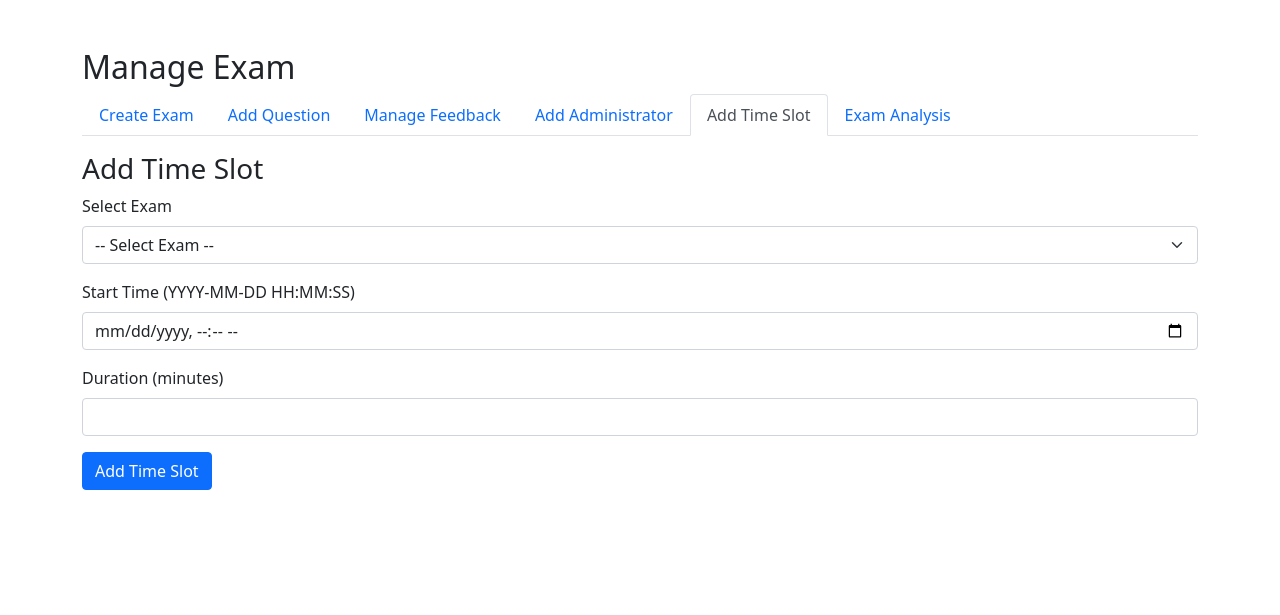
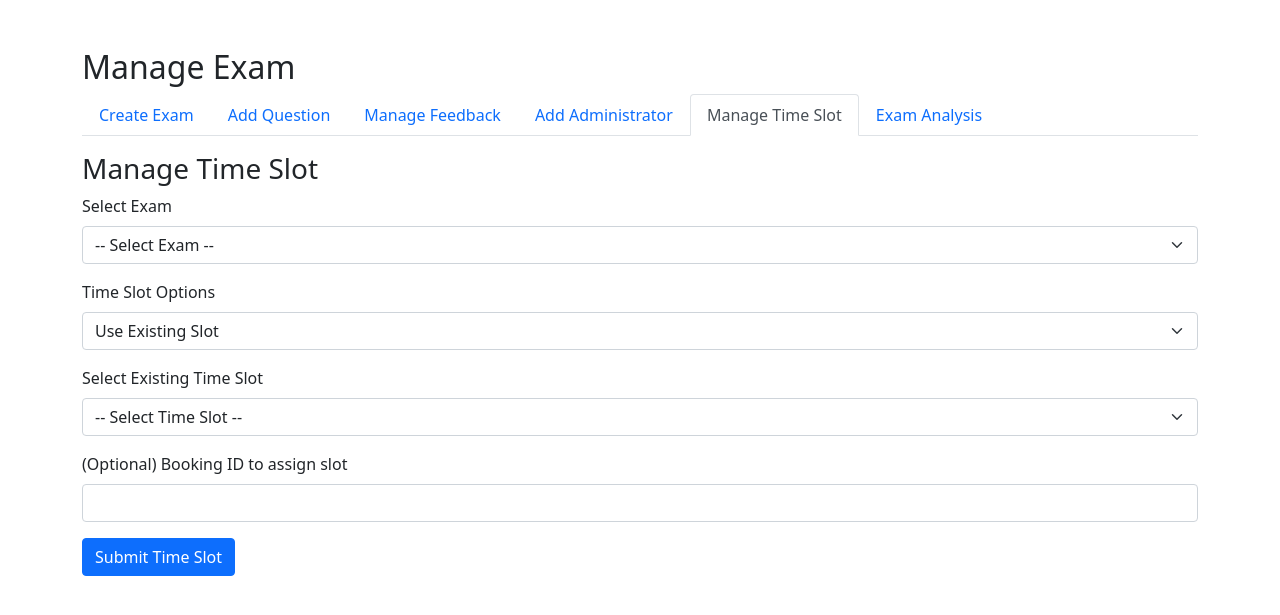
Before and after one commit to aryanthepain/DBMS_lab, a PHP site: page /pages/manage_exam.php in a window 1280 px wide, after a click on "Manage Time Slot". Shown: the part 56-671 px from the top of the page. Run offline with PHP 8.4, Linux system fonts and the light colour scheme; the visitor is signed in with stand-in values (Sample User, id 1); tables that the repository leaves empty hold one stand-in row (values such as "Sample post").

Commit message:
exam portal refined

```diff
--- a/pages/exam_portal.php
+++ b/pages/exam_portal.php
@@ -57,7 +57,6 @@ $bookings = $stmt->fetchAll(PDO::FETCH_ASSOC);
                 <label for="booking_ID" class="form-label">Select Exam to Start</label>
                 <select name="booking_ID" id="booking_ID" class="form-select">
                     <?php foreach ($bookings as $booking):
-                        // Format start time nicely.
                         $startDateTime = (new DateTime($booking['start_time']))->format("Y-m-d H:i:s");
                     ?>
                         <option value="<?php echo htmlspecialchars($booking['booking_ID']); ?>"
@@ -75,7 +74,6 @@ $bookings = $stmt->fetchAll(PDO::FETCH_ASSOC);
             </div>
             <!-- Start Exam Form -->
             <form id="startExamForm" action="process_exam_start.php" method="post" enctype="multipart/form-data">
-                <!-- Hidden fields for selected booking and exam ID -->
                 <input type="hidden" name="booking_ID" id="selected_booking_ID">
                 <input type="hidden" name="exam_ID" id="selected_exam_ID">
                 <button type="submit" id="startExamBtn" class="btn btn-success btn-lg">Start Exam</button>
@@ -83,7 +81,6 @@ $bookings = $stmt->fetchAll(PDO::FETCH_ASSOC);
         <?php endif; ?>
     </div>
     <script>
-        // When the exam is started, set the selected booking and exam id in hidden inputs.
         document.getElementById('startExamForm').addEventListener('submit', function(e) {
             const bookingSelect = document.getElementById('booking_ID');
             const selectedOption = bookingSelect.options[bookingSelect.selectedIndex];
--- a/pages/manage_exam.php
+++ b/pages/manage_exam.php
@@ -1,13 +1,14 @@
 <?php
+// File: pages/manage_exam.php
 session_start();
 if (!isset($_SESSION['admin'])) {
     header("Location: admin_login.php");
     exit();
 }
-require_once '../include/dbh.inc.php'; // Assumes $pdo is a valid PDO connection.
+require_once '../include/dbh.inc.php';
 $admin_id = $_SESSION['eid'];
 
-// Initialize message variables.
+// Initialize messages.
 $createExamMsg  = "";
 $addQuestionMsg = "";
 $feedbackMsg    = "";
@@ -15,19 +16,16 @@ $addAdminMsg    = "";
 $timeslotMsg    = "";
 $analysisResult = [];
 
-// -------------------------
-// Process Form Submissions
-// -------------------------
+// Process Form Submissions.
 if (isset($_POST['action'])) {
     $action = $_POST['action'];
-    // (A) Create Exam
+    // (A) Create Exam.
     if ($action === 'create_exam') {
         $exam_name = $_POST['exam_name'];
-        $fees      = $_POST['fees'];
+        $fees = $_POST['fees'];
         $stmt = $pdo->prepare("INSERT INTO exam (name, fees) VALUES (?, ?)");
         if ($stmt->execute([$exam_name, $fees])) {
             $new_exam_id = $pdo->lastInsertId();
-            // Assign current admin to the newly created exam.
             $stmt = $pdo->prepare("INSERT INTO administered_by (EID, Exam_ID) VALUES (?, ?)");
             if ($stmt->execute([$admin_id, $new_exam_id])) {
                 $createExamMsg = "Exam created and assigned successfully!";
@@ -38,22 +36,19 @@ if (isset($_POST['action'])) {
             $createExamMsg = "Exam creation failed.";
         }
     }
-    // (B) Add Question
+    // (B) Add Question.
     elseif ($action === 'add_question') {
-        $exam_id       = $_POST['exam_id'];
+        $exam_id = $_POST['exam_id'];
         $question_text = $_POST['question_text'];
-        $difficulty    = $_POST['difficulty'];
-        $option1       = $_POST['option1'];
-        $option2       = $_POST['option2'];
-        $option3       = $_POST['option3'];
-        $option4       = $_POST['option4'];
+        $difficulty = $_POST['difficulty'];
+        $option1 = $_POST['option1'];
+        $option2 = $_POST['option2'];
+        $option3 = $_POST['option3'];
+        $option4 = $_POST['option4'];
         $correct_option = $_POST['correct_option'];
-
-        // Insert the new question.
         $stmt = $pdo->prepare("INSERT INTO questions (question, difficulty, option1, option2, option3, option4, correct_option) VALUES (?, ?, ?, ?, ?, ?, ?)");
         if ($stmt->execute([$question_text, $difficulty, $option1, $option2, $option3, $option4, $correct_option])) {
             $new_qid = $pdo->lastInsertId();
-            // Link the question to the exam.
             $stmt = $pdo->prepare("INSERT INTO in_exam (QID, Exam_ID) VALUES (?, ?)");
             if ($stmt->execute([$new_qid, $exam_id])) {
                 $addQuestionMsg = "Question added successfully!";
@@ -64,13 +59,12 @@ if (isset($_POST['action'])) {
             $addQuestionMsg = "Failed to add question.";
         }
     }
-    // (C) Submit Feedback
+    // (C) Submit Feedback.
     elseif ($action === 'submit_feedback') {
-        $booking_id      = $_POST['booking_id']; // The booking ID for the selected student/exam.
-        $feedbackEntries = $_POST['feedback'];    // Associative array: feedback[QID] => text.
+        $booking_id = $_POST['booking_id'];
+        $feedbackEntries = $_POST['feedback'];
         foreach ($feedbackEntries as $qid => $feedback_text) {
             if (trim($feedback_text) !== "") {
-                // Check if feedback already exists.
                 $stmt = $pdo->prepare("SELECT COUNT(*) FROM feedback WHERE booking_ID = ? AND QID = ?");
                 $stmt->execute([$booking_id, $qid]);
                 if ($stmt->fetchColumn() == 0) {
@@ -81,20 +75,17 @@ if (isset($_POST['action'])) {
         }
         $feedbackMsg = "Feedback submitted successfully!";
     }
-    // (D) Add Administrator
+    // (D) Add Administrator.
     elseif ($action === 'add_admin') {
-        $exam_id            = $_POST['exam_id'];
-        $new_admin_eid      = $_POST['new_admin_eid'];
-        $new_admin_name     = $_POST['new_admin_name'];
-        $new_admin_phone    = $_POST['new_admin_phone'];
+        $exam_id = $_POST['exam_id'];
+        $new_admin_eid = $_POST['new_admin_eid'];
+        $new_admin_name = $_POST['new_admin_name'];
+        $new_admin_phone = $_POST['new_admin_phone'];
         $new_admin_password = $_POST['new_admin_password'];
-
-        // Check if the administrator already exists.
         $stmt = $pdo->prepare("SELECT COUNT(*) FROM examiners WHERE EID = ?");
         $stmt->execute([$new_admin_eid]);
         if ($stmt->fetchColumn() == 0) {
             if ($new_admin_name && $new_admin_phone && $new_admin_password) {
-                // Insert new administrator.
                 $stmt = $pdo->prepare("INSERT INTO examiners (EID, name, Phone_no) VALUES (?, ?, ?)");
                 $stmt->execute([$new_admin_eid, $new_admin_name, $new_admin_phone]);
                 $stmt = $pdo->prepare("INSERT INTO examiner_password (EID, password) VALUES (?, ?)");
@@ -106,7 +97,6 @@ if (isset($_POST['action'])) {
         } else {
             $addAdminMsg = "Administrator already exists. ";
         }
-        // Assign the administrator to the exam (if not already assigned).
         $stmt = $pdo->prepare("SELECT COUNT(*) FROM administered_by WHERE EID = ? AND Exam_ID = ?");
         $stmt->execute([$new_admin_eid, $exam_id]);
         if ($stmt->fetchColumn() == 0) {
@@ -117,24 +107,38 @@ if (isset($_POST['action'])) {
             $addAdminMsg .= "Administrator is already assigned to this exam.";
         }
     }
-    // (E) Add Time Slot
+    // (E) Add/Choose Time Slot.
     elseif ($action === 'add_timeslot') {
-        $exam_id    = $_POST['exam_id'];
+        $exam_id = $_POST['exam_id'];
+        $timeslot_choice = $_POST['timeslot_choice']; // either 'existing' or 'new'
+        if ($timeslot_choice === 'existing') {
+            $selected_slot_id = $_POST['existing_slot'];
+            $stmt = $pdo->prepare("UPDATE takes_exam SET slot_ID = ? WHERE booking_ID = ?");
+            if ($stmt->execute([$selected_slot_id, $_POST['bookingID']])) {
+                $timeslotMsg = "Time slot updated successfully!";
+            } else {
+                $timeslotMsg = "Failed to update time slot.";
+            }
+        } else { // new slot
             $start_time = $_POST['start_time'];
-        $duration   = $_POST['duration'];
-        // Insert new time slot.
+            $duration = $_POST['duration'];
             $stmt = $pdo->prepare("INSERT INTO slot (start_time, duration) VALUES (?, ?)");
             if ($stmt->execute([$start_time, $duration])) {
                 $slot_id = $pdo->lastInsertId();
-            // Link the time slot to the exam.
                 $stmt = $pdo->prepare("INSERT INTO available_on_slot (slot_ID, Exam_ID) VALUES (?, ?)");
                 if ($stmt->execute([$slot_id, $exam_id])) {
-                $timeslotMsg = "Time slot added successfully!";
+                    // Also update the booking if provided.
+                    if (isset($_POST['bookingID']) && !empty($_POST['bookingID'])) {
+                        $stmt = $pdo->prepare("UPDATE takes_exam SET slot_ID = ? WHERE booking_ID = ?");
+                        $stmt->execute([$slot_id, $_POST['bookingID']]);
+                    }
+                    $timeslotMsg = "New time slot created and assigned successfully!";
                 } else {
-                $timeslotMsg = "Time slot added but failed to link with exam.";
+                    $timeslotMsg = "Time slot created, but failed to link with exam.";
                 }
             } else {
-            $timeslotMsg = "Failed to add time slot.";
+                $timeslotMsg = "Failed to create new time slot.";
+            }
         }
     }
 }
@@ -148,20 +152,18 @@ $stmt = $pdo->prepare("SELECT e.Exam_ID, e.name FROM exam e JOIN administered_by
 $stmt->execute([$admin_id]);
 $exams = $stmt->fetchAll(PDO::FETCH_ASSOC);
 
-// For the Feedback section:
-// If an exam and student are selected via GET parameters.
-$selected_exam_id    = isset($_GET['exam_id']) ? $_GET['exam_id'] : "";
+// For Feedback: Only show students with pending feedback.
+// Query for students who have at least one exam_result with no feedback for a given exam.
+$selected_exam_id = isset($_GET['exam_id']) ? $_GET['exam_id'] : "";
 $selected_student_id = isset($_GET['student_id']) ? $_GET['student_id'] : "";
 $feedback_data = [];
 $booking_id_for_feedback = null;
 if ($selected_exam_id && $selected_student_id) {
-    // Get the booking ID for the selected exam and student.
     $stmt = $pdo->prepare("SELECT booking_ID FROM takes_exam WHERE Exam_ID = ? AND Roll_number = ?");
     $stmt->execute([$selected_exam_id, $selected_student_id]);
     $booking_row = $stmt->fetch(PDO::FETCH_ASSOC);
     if ($booking_row) {
         $booking_id_for_feedback = $booking_row['booking_ID'];
-        // Retrieve exam results that lack feedback.
         $stmt = $pdo->prepare("SELECT er.QID, q.question, er.selected_option, q.correct_option, er.start_time, er.end_time, COALESCE(f.feedback_text, '') AS feedback_text
             FROM exam_results er
             JOIN questions q ON er.QID = q.QID
@@ -172,21 +174,26 @@ if ($selected_exam_id && $selected_student_id) {
     }
 }
 
-// For Feedback: get the list of students who have taken a selected exam.
+// For Feedback: get the list of students (only those with pending feedback) for a selected exam.
 $students_in_exam = [];
 if ($selected_exam_id) {
-    $stmt = $pdo->prepare("SELECT DISTINCT s.Roll_number, s.name
+    // Only include students who have a booking with pending feedback.
+    $stmt = $pdo->prepare("
+        SELECT DISTINCT s.Roll_number, s.name
         FROM students s
         JOIN takes_exam t ON s.Roll_number = t.Roll_number
-                           WHERE t.Exam_ID = ?");
+        JOIN exam_results er ON t.booking_ID = er.booking_ID
+        LEFT JOIN feedback f ON er.booking_ID = f.booking_ID AND er.QID = f.QID
+        WHERE t.Exam_ID = ? AND (f.feedback_text IS NULL OR f.feedback_text = '')
+    ");
     $stmt->execute([$selected_exam_id]);
     $students_in_exam = $stmt->fetchAll(PDO::FETCH_ASSOC);
 }
 
-// For Exam Analysis (optional): if an exam is selected via GET parameter 'analysis_exam_id'.
+// For Exam Analysis: additional metrics.
 $analysis_exam_id = isset($_GET['analysis_exam_id']) ? $_GET['analysis_exam_id'] : "";
 if ($analysis_exam_id) {
-    // Example analysis: average score and average time per question.
+    // Average score.
     $stmt = $pdo->prepare("SELECT AVG(correct_count) as avg_score FROM (
        SELECT booking_ID, SUM(is_correct) as correct_count FROM exam_results
        WHERE QID IN (SELECT QID FROM in_exam WHERE Exam_ID = ?)
@@ -195,11 +202,32 @@ if ($analysis_exam_id) {
     $stmt->execute([$analysis_exam_id]);
     $avg_score = $stmt->fetchColumn();
 
+    // Average time per question.
     $stmt = $pdo->prepare("SELECT AVG(TIMESTAMPDIFF(SECOND, start_time, end_time)) as avg_time FROM exam_results WHERE QID IN (SELECT QID FROM in_exam WHERE Exam_ID = ?)");
     $stmt->execute([$analysis_exam_id]);
     $avg_time = $stmt->fetchColumn();
 
-    $analysisResult = ['avg_score' => round($avg_score, 2), 'avg_time' => round($avg_time, 2)];
+    // Number of students who took this exam.
+    $stmt = $pdo->prepare("SELECT COUNT(DISTINCT Roll_number) FROM takes_exam WHERE Exam_ID = ? AND end_time IS NOT NULL");
+    $stmt->execute([$analysis_exam_id]);
+    $studentCount = $stmt->fetchColumn();
+
+    // Highest and lowest scores.
+    $stmt = $pdo->prepare("SELECT MAX(correct_count) as highest, MIN(correct_count) as lowest FROM (
+       SELECT booking_ID, SUM(is_correct) as correct_count FROM exam_results
+       WHERE QID IN (SELECT QID FROM in_exam WHERE Exam_ID = ?)
+       GROUP BY booking_ID
+    ) sub");
+    $stmt->execute([$analysis_exam_id]);
+    $scoreData = $stmt->fetch(PDO::FETCH_ASSOC);
+
+    $analysisResult = [
+        'avg_score' => round($avg_score, 2),
+        'avg_time' => round($avg_time, 2),
+        'studentCount' => $studentCount,
+        'highest_score' => $scoreData['highest'] ?? 0,
+        'lowest_score' => $scoreData['lowest'] ?? 0
+    ];
 }
 ?>
 <!DOCTYPE html>
@@ -209,7 +237,6 @@ if ($analysis_exam_id) {
     <meta charset="UTF-8">
     <title>Manage Exam</title>
     <meta name="viewport" content="width=device-width, initial-scale=1">
-    <!-- Bootstrap CSS v5 -->
     <link href="https://cdn.jsdelivr.net/npm/bootstrap@5.0.2/dist/css/bootstrap.min.css" rel="stylesheet">
 </head>
 
@@ -217,7 +244,7 @@ if ($analysis_exam_id) {
     <?php include 'navbar.php'; ?>
     <div class="container mt-5">
         <h2>Manage Exam</h2>
-        <!-- Bootstrap Tabs for different functionalities -->
+        <!-- Bootstrap Tabs -->
         <ul class="nav nav-tabs" id="manageExamTab" role="tablist">
             <li class="nav-item" role="presentation">
                 <button class="nav-link" id="create-exam-tab" data-bs-toggle="tab" data-bs-target="#create-exam" type="button" role="tab" aria-controls="create-exam" aria-selected="false">Create Exam</button>
@@ -232,7 +259,7 @@ if ($analysis_exam_id) {
                 <button class="nav-link" id="add-admin-tab" data-bs-toggle="tab" data-bs-target="#add-admin" type="button" role="tab" aria-controls="add-admin" aria-selected="false">Add Administrator</button>
             </li>
             <li class="nav-item" role="presentation">
-                <button class="nav-link" id="add-timeslot-tab" data-bs-toggle="tab" data-bs-target="#add-timeslot" type="button" role="tab" aria-controls="add-timeslot" aria-selected="false">Add Time Slot</button>
+                <button class="nav-link" id="add-timeslot-tab" data-bs-toggle="tab" data-bs-target="#add-timeslot" type="button" role="tab" aria-controls="add-timeslot" aria-selected="false">Manage Time Slot</button>
             </li>
             <li class="nav-item" role="presentation">
                 <button class="nav-link" id="exam-analysis-tab" data-bs-toggle="tab" data-bs-target="#exam-analysis" type="button" role="tab" aria-controls="exam-analysis" aria-selected="false">Exam Analysis</button>
@@ -312,11 +339,11 @@ if ($analysis_exam_id) {
                     </div>
                 </form>
                 <?php if ($selected_exam_id): ?>
-                    <!-- Dropdown for students who have taken this exam -->
+                    <!-- Dropdown for students with pending feedback -->
                     <form method="get" action="manage_exam.php">
                         <input type="hidden" name="exam_id" value="<?php echo $selected_exam_id; ?>">
                         <div class="mb-3">
-                            <label for="student_id" class="form-label">Select Student</label>
+                            <label for="student_id" class="form-label">Select Student (Pending Feedback)</label>
                             <select name="student_id" id="student_id" class="form-select" required onchange="this.form.submit()">
                                 <option value="">-- Select Student --</option>
                                 <?php foreach ($students_in_exam as $student): ?>
@@ -395,9 +422,9 @@ if ($analysis_exam_id) {
                     <button type="submit" class="btn btn-primary">Add Administrator</button>
                 </form>
             </div>
-            <!-- Add Time Slot Tab -->
+            <!-- Add/Manage Time Slot Tab -->
             <div class="tab-pane fade" id="add-timeslot" role="tabpanel" aria-labelledby="add-timeslot-tab">
-                <h3 class="mt-3">Add Time Slot</h3>
+                <h3 class="mt-3">Manage Time Slot</h3>
                 <?php if ($timeslotMsg) echo '<div class="alert alert-success">' . $timeslotMsg . '</div>'; ?>
                 <form method="post" action="manage_exam.php">
                     <input type="hidden" name="action" value="add_timeslot">
@@ -411,15 +438,52 @@ if ($analysis_exam_id) {
                         </select>
                     </div>
                     <div class="mb-3">
-                        <label for="start_time" class="form-label">Start Time (YYYY-MM-DD HH:MM:SS)</label>
-                        <input type="datetime-local" name="start_time" id="start_time" class="form-control" required>
+                        <label class="form-label">Time Slot Options</label>
+                        <select name="timeslot_choice" class="form-select" required onchange="toggleTimeslotFields(this.value)">
+                            <option value="existing">Use Existing Slot</option>
+                            <option value="new">Create New Slot</option>
+                        </select>
                     </div>
+                    <div id="existingSlotDiv" class="mb-3">
+                        <label for="existing_slot" class="form-label">Select Existing Time Slot</label>
+                        <?php
+                        // For demonstration, fetch all time slots (you can filter by exam if desired)
+                        $stmt = $pdo->query("SELECT slot_ID, start_time, duration FROM slot ORDER BY start_time ASC");
+                        $timeSlots = $stmt->fetchAll(PDO::FETCH_ASSOC);
+                        ?>
+                        <select name="existing_slot" id="existing_slot" class="form-select">
+                            <option value="">-- Select Time Slot --</option>
+                            <?php foreach ($timeSlots as $slot): ?>
+                                <option value="<?php echo $slot['slot_ID']; ?>">
+                                    <?php echo "Slot " . $slot['slot_ID'] . " - " . $slot['start_time'] . " (" . $slot['duration'] . " mins)"; ?>
+                                </option>
+                            <?php endforeach; ?>
+                        </select>
+                    </div>
+                    <div id="newSlotDiv" class="mb-3" style="display: none;">
+                        <label for="start_time" class="form-label">New Slot Start Time (YYYY-MM-DD HH:MM:SS)</label>
+                        <input type="datetime-local" name="start_time" id="start_time" class="form-control">
+                        <label for="duration" class="form-label mt-2">Duration (minutes)</label>
+                        <input type="number" name="duration" id="duration" class="form-control" min="1">
+                    </div>
+                    <!-- Optional: include bookingID to update existing booking -->
                     <div class="mb-3">
-                        <label for="duration" class="form-label">Duration (minutes)</label>
-                        <input type="number" name="duration" id="duration" class="form-control" min="1" required>
+                        <label for="bookingID" class="form-label">(Optional) Booking ID to assign slot</label>
+                        <input type="number" name="bookingID" id="bookingID" class="form-control">
                     </div>
-                    <button type="submit" class="btn btn-primary">Add Time Slot</button>
+                    <button type="submit" class="btn btn-primary">Submit Time Slot</button>
                 </form>
+                <script>
+                    function toggleTimeslotFields(choice) {
+                        if (choice === 'existing') {
+                            document.getElementById('existingSlotDiv').style.display = 'block';
+                            document.getElementById('newSlotDiv').style.display = 'none';
+                        } else {
+                            document.getElementById('existingSlotDiv').style.display = 'none';
+                            document.getElementById('newSlotDiv').style.display = 'block';
+                        }
+                    }
+                </script>
             </div>
             <!-- Exam Analysis Tab -->
             <div class="tab-pane fade" id="exam-analysis" role="tabpanel" aria-labelledby="exam-analysis-tab">
@@ -441,6 +505,9 @@ if ($analysis_exam_id) {
                     <div class="alert alert-info">
                         <p><strong>Average Score:</strong> <?php echo $analysisResult['avg_score']; ?></p>
                         <p><strong>Average Time per Question:</strong> <?php echo $analysisResult['avg_time']; ?> seconds</p>
+                        <p><strong>Number of Students Who Took Exam:</strong> <?php echo $analysisResult['studentCount']; ?></p>
+                        <p><strong>Highest Score:</strong> <?php echo $analysisResult['highest_score']; ?></p>
+                        <p><strong>Lowest Score:</strong> <?php echo $analysisResult['lowest_score']; ?></p>
                     </div>
                 <?php elseif ($analysis_exam_id): ?>
                     <div class="alert alert-warning">No analysis data available for this exam.</div>
@@ -453,7 +520,6 @@ if ($analysis_exam_id) {
     <!-- Script to retain active tab -->
     <script>
         document.addEventListener("DOMContentLoaded", function() {
-            // Retrieve active tab from localStorage
             var activeTab = localStorage.getItem("activeTab");
             if (activeTab) {
                 var tabTriggerEl = document.querySelector('button[data-bs-target="' + activeTab + '"]');
@@ -462,8 +528,7 @@ if ($analysis_exam_id) {
                     tab.show();
                 }
             }
-            // Save active tab on tab change
-            var triggerTabList = [].slice.call(document.querySelectorAll('button[data-bs-toggle=\"tab\"]'));
+            var triggerTabList = [].slice.call(document.querySelectorAll('button[data-bs-toggle="tab"]'));
             triggerTabList.forEach(function(triggerEl) {
                 triggerEl.addEventListener('shown.bs.tab', function(event) {
                     localStorage.setItem("activeTab", event.target.getAttribute("data-bs-target"));
```
Also changed, not shown: pages/process_exam_question.php (+7 -8 lines), pages/questions.php (+4 -5 lines). Lines whose indentation alone changed are shown as unchanged.
